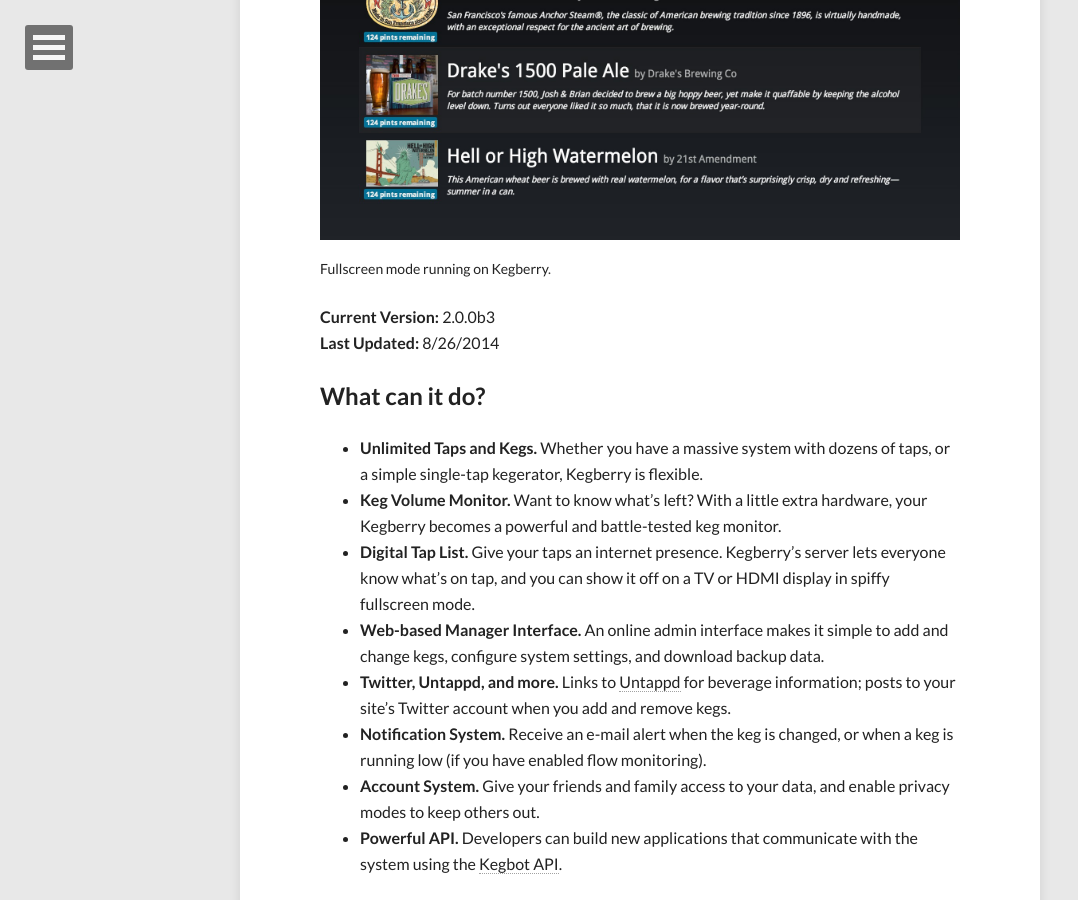
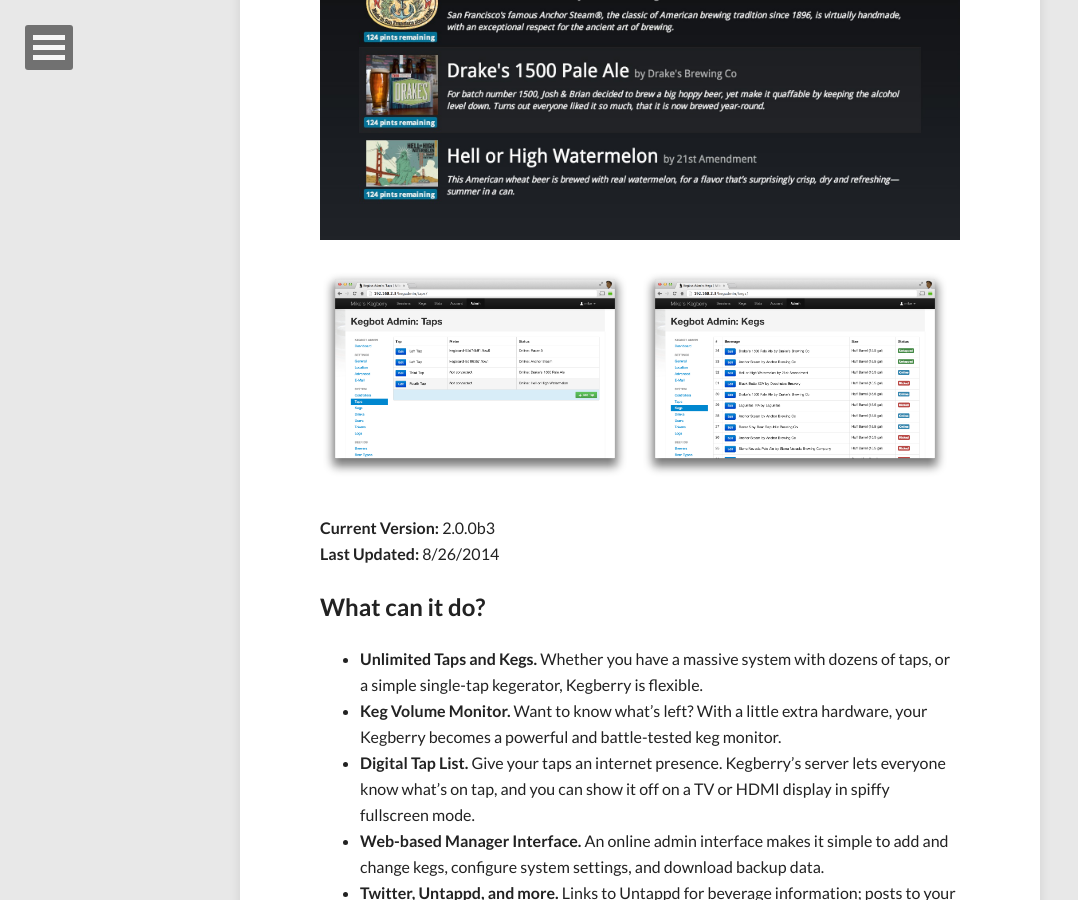
Before and after one commit to Kegbot/kegberry, a Jekyll site: the page built from index.md, in a window 1280 px wide and 900 px high, scrolled down 843 px. Shown: the whole window, without its empty margins (0-1078 px from the left). Built offline with Jekyll 4.4.1, drawn with Linux system fonts in a browser that asks for light colours; nearby versions of some CDN libraries.

Commit message:
Update screenshots.

```diff
--- a/index.md
+++ b/index.md
@@ -16,13 +16,18 @@
 
 
 <figure>
-  <a href="/images/screenshot-1.jpg" alt="">
+  <a href="/images/screenshot-1.jpg" title="Tap status in fullscreen mode.">
     <img src="/images/screenshot-1.jpg" alt="">
   </a>
-  <figcaption>
-    <a href="/images/screenshot-1.jpg" title="Kegberry Screenshot #1">
-    Fullscreen mode running on Kegberry</a>.
-  </figcaption>
+</figure>
+
+<figure class="half">
+  <a href="/images/screenshot-taps-admin.png" title="Tap management interface">
+    <img src="/images/screenshot-taps-admin.png" alt="">
+  </a>
+  <a href="/images/screenshot-kegs-admin.png" title="Keg management interface">
+    <img src="/images/screenshot-kegs-admin.png" alt="">
+  </a>
 </figure>
 
 **Current Version:** 2.0.0b3<br/>
```
Also changed, not shown: images/screenshot-kegs-admin.png (added), images/screenshot-taps-admin.png (added).
